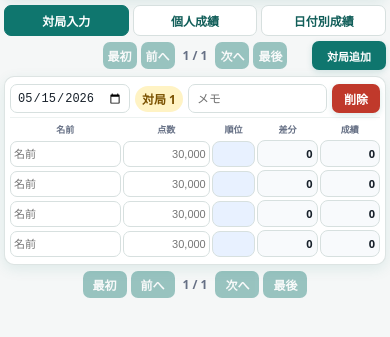
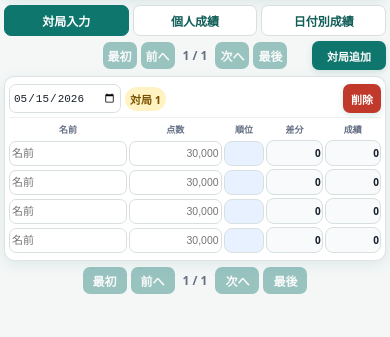
Before and after one commit to tatunttls/mahjong-score-app, a plain HTML site: page index.html in a window 390 px wide. Both pictures are taken after a click on the button "対局追加". Shown: the part 47-384 px from the top of the page. Drawn offline with Linux system fonts and the light colour scheme; no server answers.

Commit message:
Add files via upload

```diff
--- a/script.js
+++ b/script.js
@@ -426,7 +426,6 @@ function renderGames() {
           <input class="date-input" type="date" value="${game.date || ""}" onchange="updateDate(${gameIndex}, this.value)">
           <span class="game-title">対局 ${formatNumber(getGameNumberForDate(gameIndex))}</span>
         </div>
-        <input class="game-memo" type="text" value="${escapeHtml(game.memo || "")}" placeholder="メモ" oninput="updateMemo(${gameIndex}, this.value)" onblur="commitMemo(${gameIndex}, this.value)">
         <div class="game-actions">
           <span class="total-status" data-total-status>${totalWarning}</span>
           <button class="danger" onclick="deleteGame(${gameIndex})">削除</button>
--- a/style.css
+++ b/style.css
@@ -808,3 +808,167 @@ input[type="number"] { -moz-appearance: textfield; }
     max-width: 100%;
   }
 }
+
+
+/* v5 mobile stability: remove memo from header and force input block to fit iPhone width */
+.game-head {
+  grid-template-columns: 1fr auto;
+}
+
+.game-meta {
+  flex: 1 1 auto;
+  min-width: 0;
+}
+
+.game-actions {
+  flex: 0 0 auto;
+}
+
+@media (max-width: 560px) {
+  body { overflow-x: hidden; }
+
+  .app {
+    width: 100vw;
+    max-width: 100vw;
+    padding-left: 4px;
+    padding-right: 4px;
+    overflow-x: hidden;
+  }
+
+  .topbar,
+  .tabs,
+  .combined-toolbar,
+  .pager,
+  .game,
+  .compact-card,
+  .date-card,
+  .table-wrap {
+    width: 100%;
+    max-width: 100%;
+    min-width: 0;
+  }
+
+  .game {
+    padding-left: 4px;
+    padding-right: 4px;
+    overflow-x: hidden;
+  }
+
+  .game-head {
+    display: flex;
+    align-items: center;
+    gap: 4px;
+  }
+
+  .game-meta {
+    flex: 1 1 auto;
+    min-width: 0;
+    gap: 4px;
+    flex-wrap: nowrap;
+  }
+
+  .date-input {
+    width: 112px;
+    max-width: 112px;
+    min-width: 0;
+    font-size: 11px;
+    padding-left: 3px;
+    padding-right: 3px;
+  }
+
+  .game-title {
+    font-size: 11px;
+    padding-left: 5px;
+    padding-right: 5px;
+    min-height: 24px;
+  }
+
+  .game-actions {
+    gap: 3px;
+    min-width: 0;
+  }
+
+  .total-status {
+    max-width: 112px;
+    overflow: hidden;
+    text-overflow: ellipsis;
+    font-size: 9px;
+    padding-left: 4px;
+    padding-right: 4px;
+  }
+
+  .game-actions button.danger {
+    min-width: 38px;
+    padding-left: 5px;
+    padding-right: 5px;
+    font-size: 11px;
+  }
+
+  .player-grid {
+    display: grid;
+    width: 100%;
+    max-width: 100%;
+    min-width: 0;
+    grid-template-columns: minmax(0, 1.3fr) minmax(0, 1.02fr) minmax(0, .45fr) minmax(0, .62fr) minmax(0, .62fr) !important;
+    column-gap: 2px;
+    row-gap: 3px;
+  }
+
+  .player-grid > * {
+    min-width: 0 !important;
+    max-width: 100% !important;
+    width: 100% !important;
+  }
+
+  .player-grid input,
+  .readonly-cell {
+    font-size: 10.5px;
+    min-height: 25px;
+    padding-left: 2px;
+    padding-right: 2px;
+  }
+
+  .player-grid input[data-tab-kind="name"] {
+    font-size: 11px;
+  }
+
+  .player-grid input[data-tab-kind="score"] {
+    font-size: 10.5px;
+  }
+
+  .rank-cell {
+    font-size: 10px;
+    padding-left: 1px;
+    padding-right: 1px;
+  }
+
+  .readonly-cell[data-diff-index],
+  .readonly-cell[data-result-index] {
+    font-size: 10px;
+    padding-left: 1px;
+    padding-right: 1px;
+  }
+
+  .header-cell {
+    font-size: 9px;
+    padding-left: 0;
+    padding-right: 0;
+    text-align: center;
+  }
+}
+
+@media (max-width: 380px) {
+  .player-grid {
+    grid-template-columns: minmax(0, 1.2fr) minmax(0, .95fr) minmax(0, .42fr) minmax(0, .58fr) minmax(0, .58fr) !important;
+    column-gap: 1px;
+  }
+
+  .player-grid input,
+  .readonly-cell {
+    font-size: 10px;
+  }
+
+  .header-cell { font-size: 8.5px; }
+  .date-input { width: 108px; max-width: 108px; }
+  .game-actions button.danger { min-width: 36px; }
+}
```
Also changed, not shown: README.txt.
